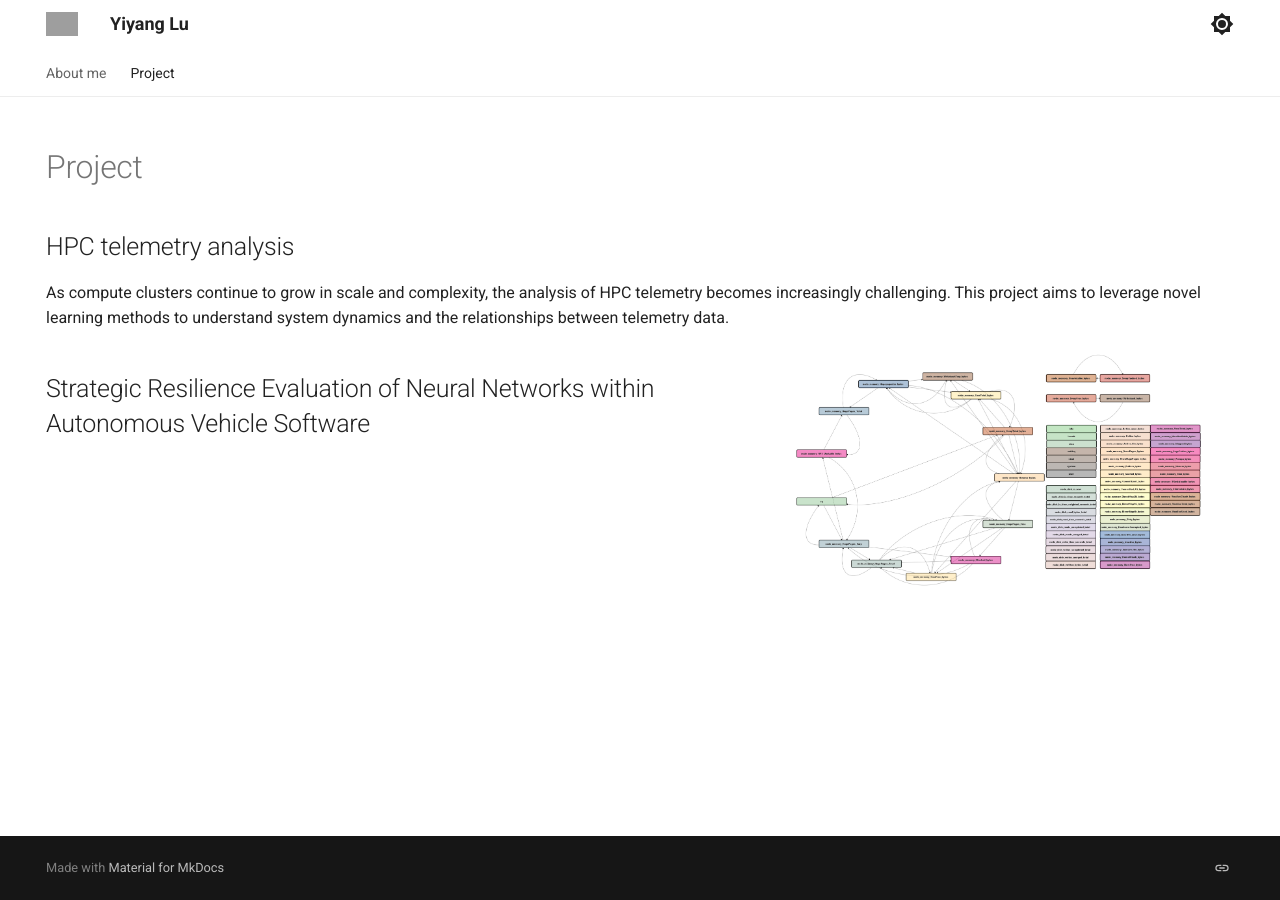
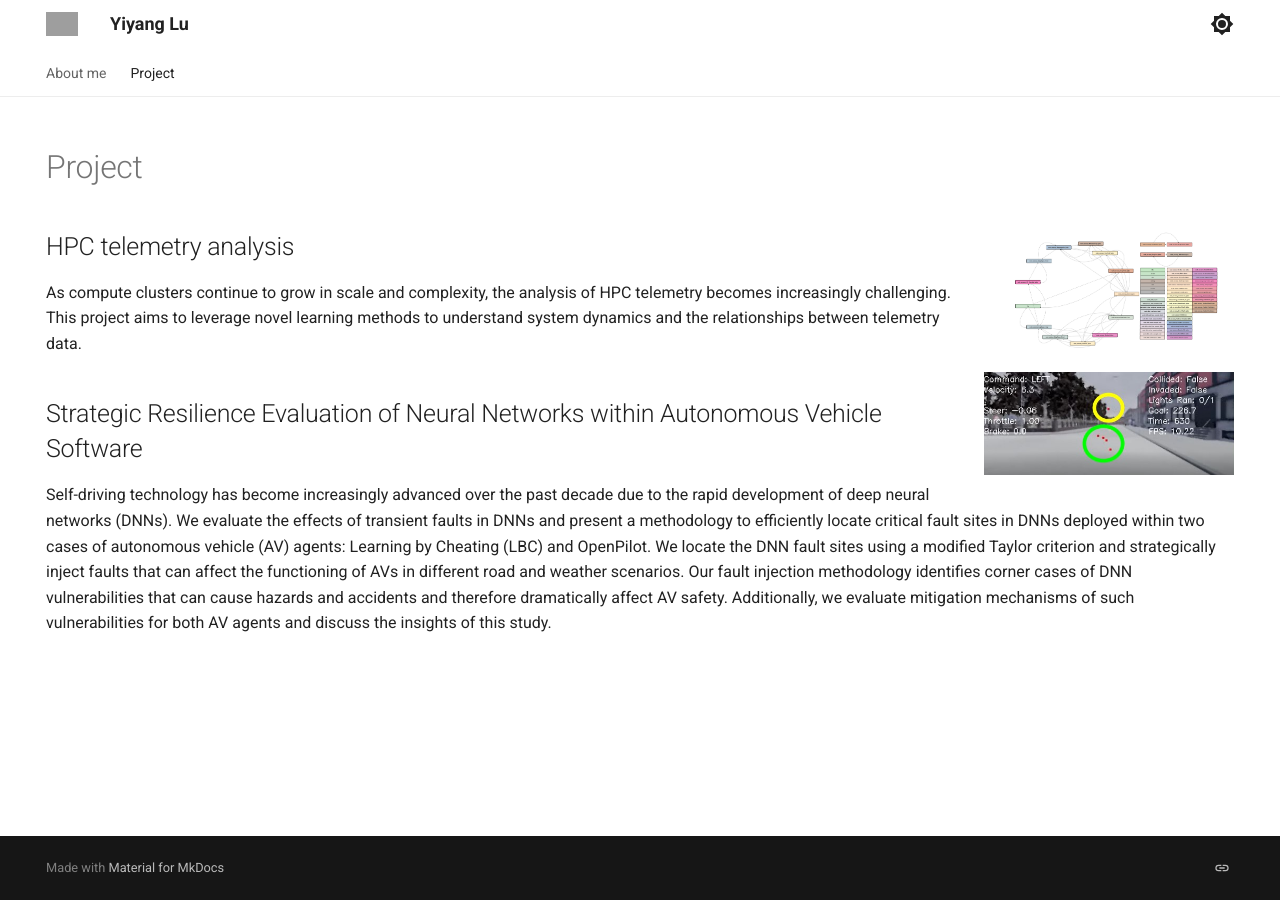
Before and after one commit to YiyangLu/yiyanglu.github.io, an MkDocs documentation site: the page built from docs/project.md, in a window 1280 px wide. Built offline with MkDocs 1.6.1 and Material for MkDocs 9.7.7, drawn with Linux system fonts in a browser that asks for light colours; grey boxes are pictures that could not be loaded.

Commit message:
Update project.md to focus on HPC telemetry analysis and strategic resilience evaluation of neural networks within autonomous vehicle software

```diff
--- a/docs/project.md
+++ b/docs/project.md
@@ -8,12 +8,15 @@ hide:
 ---
 # Project
 
+![portrait](assets/project/sc_poster_graph.png){width="250", align=right}
+
 ## HPC telemetry analysis
 
 As compute clusters continue to grow in scale and complexity, the analysis of HPC telemetry becomes increasingly challenging. This project aims to leverage novel learning methods to understand system dynamics and the relationships between telemetry data.
 
 
-![portrait](assets/project/sc_poster_graph.png){width="500", align=right}
-
+![portrait](assets/project/lbc_left_turn.jpg){width="250", align=right}
 
 ## Strategic Resilience Evaluation of Neural Networks within Autonomous Vehicle Software
+
+Self-driving technology has become increasingly advanced over the past decade due to the rapid development of deep neural networks (DNNs). We evaluate the effects of transient faults in DNNs and present a methodology to efficiently locate critical fault sites in  DNNs deployed within two cases of autonomous vehicle (AV) agents: Learning by Cheating (LBC) and OpenPilot. We locate the DNN fault sites using a modified Taylor criterion and strategically inject faults that can affect the functioning of AVs in different road and weather scenarios. Our fault injection methodology identifies corner cases of DNN vulnerabilities that can cause hazards and accidents and therefore dramatically affect AV safety. Additionally, we evaluate mitigation mechanisms of such vulnerabilities for both AV agents and discuss the insights of this study.
```
Also changed, not shown: docs/assets/project/lbc_left_turn.jpg (added).
